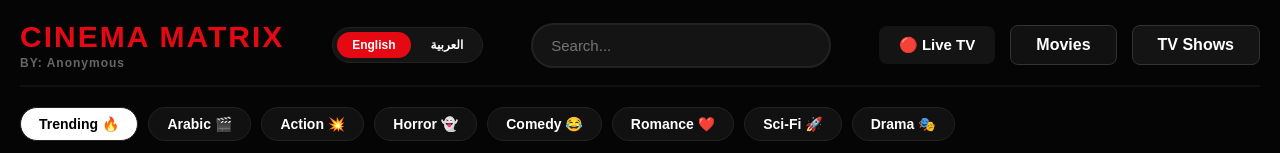
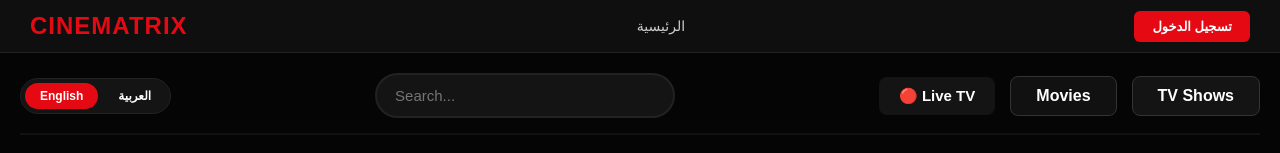
Before and after one commit to NawafAl58/Movie-time, a Next.js app: page / in a window 1280 px wide. Shown: the top 153 px of the page. Built offline with nearby package versions, Linux system fonts and the light colour scheme; no server answers.

Commit message:
Update index.js

```diff
--- a/pages/index.js
+++ b/pages/index.js
@@ -2,12 +2,13 @@
 import React, { useState, useEffect } from 'react';
 import Link from 'next/link';
 import { useRouter } from 'next/router';
+import Navbar from '../components/Navbar';
 
-const API_KEY = 'fe4b6ec1a6183fddf681565506956216';
+const API_KEY = process.env.NEXT_PUBLIC_TMDB_API_KEY || 'fe4b6ec1a6183fddf681565506956216';
 const BASE_URL = 'https://api.themoviedb.org/3';
 const IMAGE_URL = 'https://image.tmdb.org/t/p/w300';
 
-// خريطة الـ Slug لتوجيه التصفح لصفحات مستقلة
+// خريطة التصنيفات للـ Navigation
 const GENRES_EN = [
   { id: 'all', slug: 'all', name: 'Trending 🔥' },
   { id: 'arabic', slug: 'arabic', name: 'Arabic 🇸🇦' },
@@ -109,7 +110,6 @@ export default function Home({ initialMovies, initialShows }) {
     if (genre.slug === 'all') {
       return;
     }
-    // التوجيه لصفحة التصنيف المخصصة
     router.push(`/category/${genre.slug}?type=${activeTab}`);
   };
 
@@ -125,7 +125,7 @@ export default function Home({ initialMovies, initialShows }) {
   }
 
   return (
-    <div style={{ backgroundColor: '#050505', color: 'white', minHeight: '100vh', fontFamily: 'sans-serif', padding: '20px', direction: lang === 'ar' ? 'rtl' : 'ltr', display: 'flex', flexDirection: 'column' }}>
+    <div style={{ backgroundColor: '#050505', color: 'white', minHeight: '100vh', fontFamily: 'sans-serif', direction: lang === 'ar' ? 'rtl' : 'ltr', display: 'flex', flexDirection: 'column' }}>
 
       <style jsx global>{`
         html, body, #__next { margin: 0 !important; padding: 0 !important; background-color: #050505 !important; background: #050505 !important; }
@@ -133,14 +133,11 @@ export default function Home({ initialMovies, initialShows }) {
         .btn-tv-focusable:focus { outline: none !important; background-color: #e50914 !important; color: white !important; transform: scale(1.1) !important; box-shadow: 0 0 10px #e50914; }
       `}</style>
 
-      <div style={{ flex: 1 }}>
+      {/* الشريط العلوي الموحد للحسابات والأفاتار */}
+      <Navbar />
+
+      <div style={{ flex: 1, padding: '20px' }}>
         <header style={{ display: 'flex', justifyContent: 'space-between', paddingBottom: '15px', borderBottom: '2px solid #111', alignItems: 'center', marginBottom: '20px', flexWrap: 'wrap', gap: '15px' }}>
-          <div>
-            <h1 style={{ color: '#e50914', fontSize: '30px', fontWeight: '900', letterSpacing: '2px', margin: 0 }}>CINEMA MATRIX</h1>
-            <div style={{ fontSize: '12px', color: '#666', marginTop: '2px', fontWeight: 'bold', letterSpacing: '1px' }}>
-              BY: Anonymous
-            </div>
-          </div>
 
           <div style={{ display: 'flex', gap: '5px', backgroundColor: '#141414', padding: '4px', borderRadius: '20px', border: '1px solid #222' }}>
             <button className="btn-tv-focusable" onClick={() => toggleLanguage('en')} style={{ padding: '6px 15px', fontSize: '12px', fontWeight: 'bold', borderRadius: '15px', border: 'none', cursor: 'pointer', backgroundColor: lang === 'en' ? '#e50914' : 'transparent', color: 'white' }}>English</button>
@@ -178,7 +175,7 @@ export default function Home({ initialMovies, initialShows }) {
           </div>
         </header>
 
-        {/* أزرار التصنيف بنظام الصفحات المستقلة */}
+        {/* أزرار التصنيف */}
         <div style={{ display: 'flex', gap: '10px', overflowX: 'auto', paddingBottom: '10px', marginBottom: '25px', scrollbarWidth: 'none' }}>
           {genresList.map((genre) => (
             <button
```
